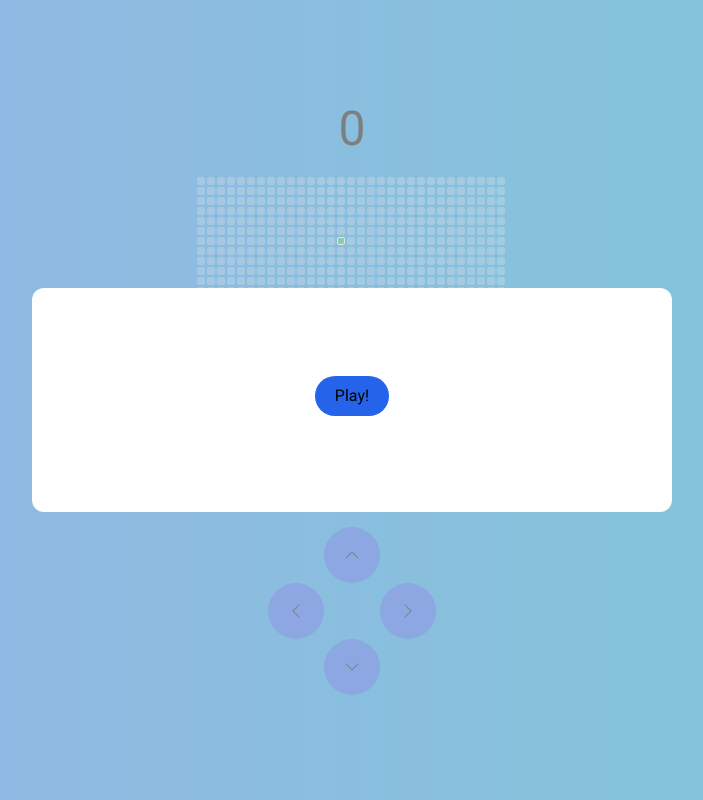
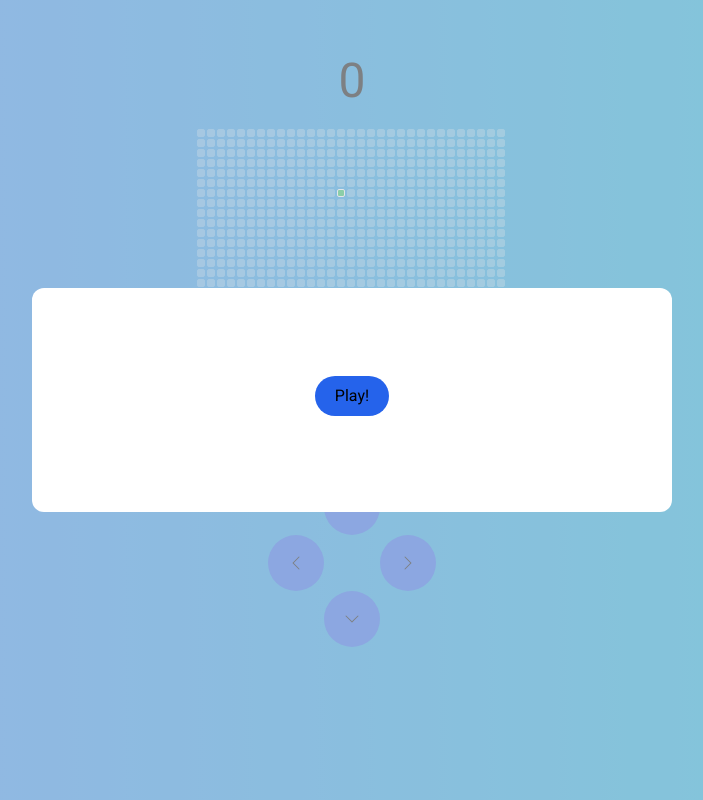
Before and after one commit to benjaminkitson/bk-home, a Next.js app: page /snek in a window 1280 px wide. Shown: the whole page, without its empty margins (288-991 px from the left). Built offline with nearby package versions, Linux system fonts and the light colour scheme.

Commit message:
margin tweak

```diff
--- a/src/app/snek/components/Game.tsx
+++ b/src/app/snek/components/Game.tsx
@@ -271,6 +271,7 @@ export default function Game({
         />
       </div>
       <DirectionButton
+        className="mb-24"
         onClick={() => (direction.current = "DOWN")}
         direction="DOWN"
       />
```
